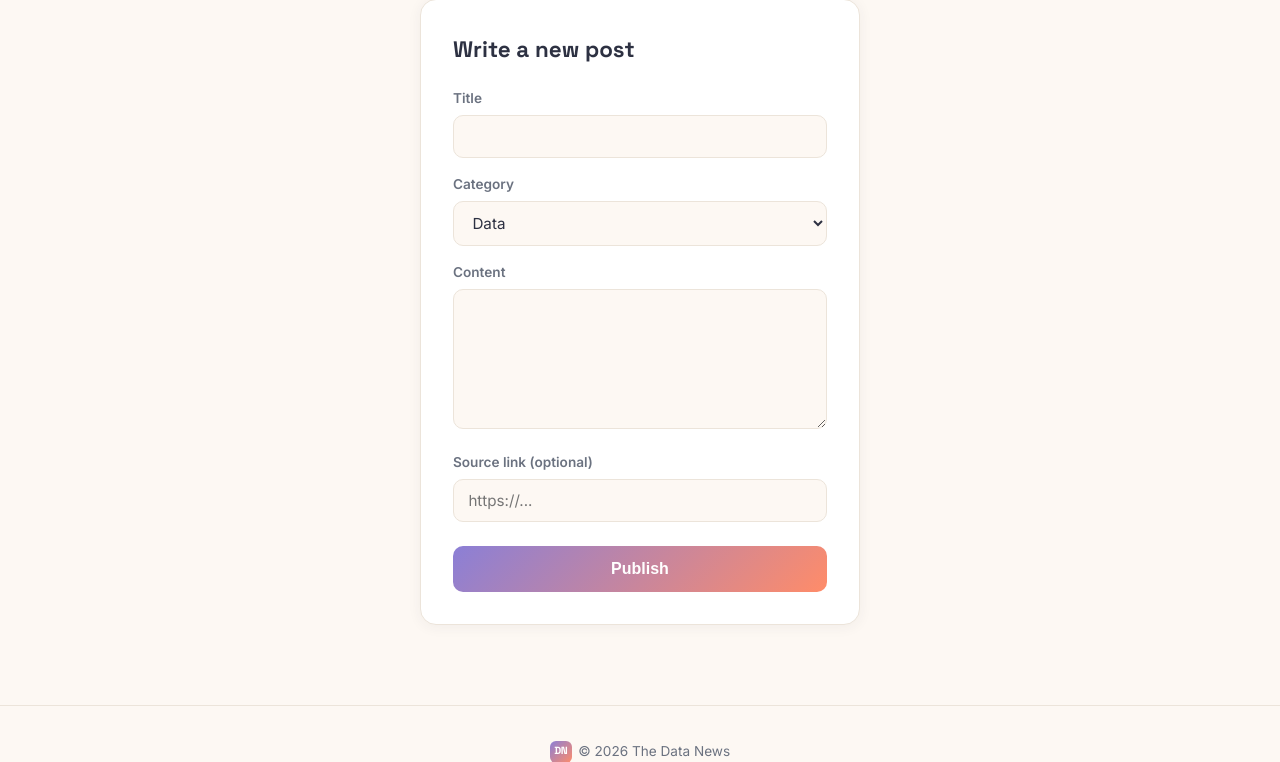
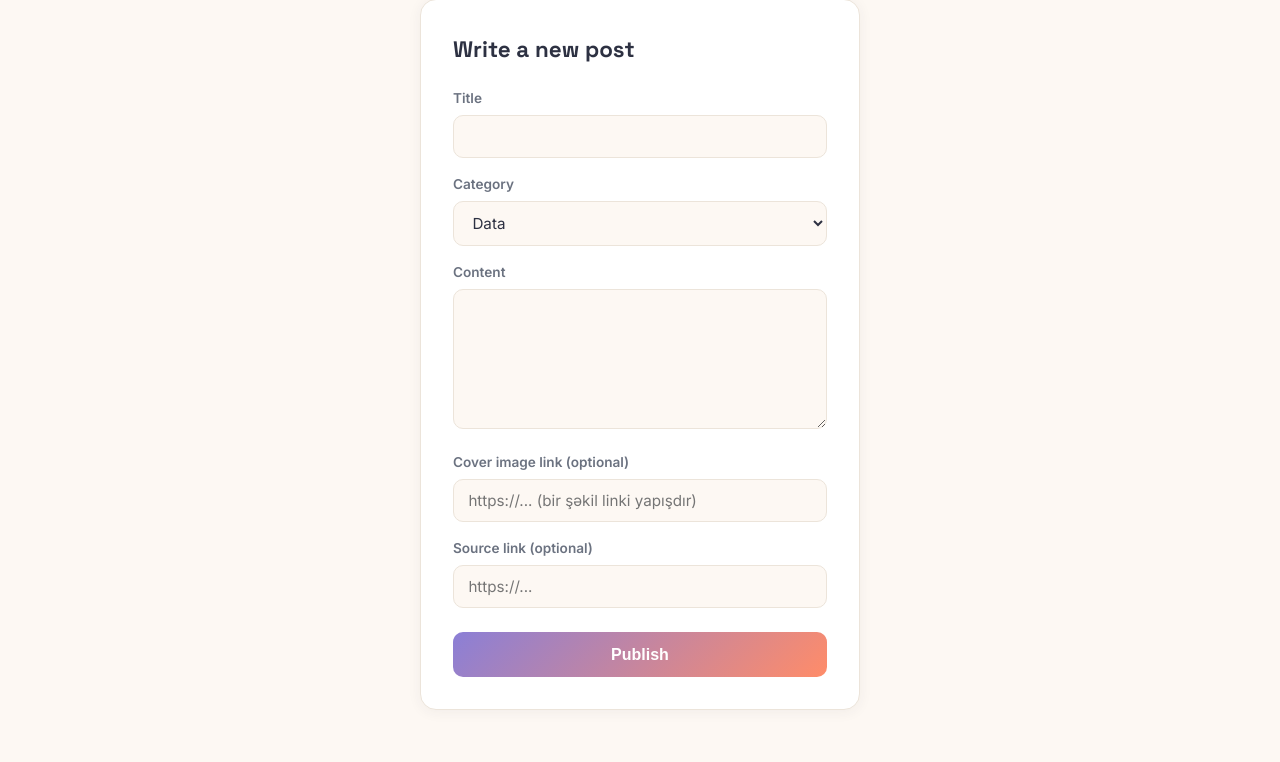
Before and after one commit to AysuHuseynli27/The-Data-Newss, a Flask app: page /add in a window 1280 px wide. Shown: the part 124-886 px from the top of the page. Run offline with Flask 3, Linux system fonts and the light colour scheme; the visitor is signed in with stand-in values (Sample User, id 1).

Commit message:
Add missing cover image field to new post form

```diff
--- a/data-news-blog/templates/add_post.html
+++ b/data-news-blog/templates/add_post.html
@@ -19,6 +19,9 @@
     <label for="content">Content</label>
     <textarea id="content" name="content" required></textarea>
 
+    <label for="image_url">Cover image link (optional)</label>
+    <input type="url" id="image_url" name="image_url" placeholder="https://... (bir şəkil linki yapışdır)">
+
     <label for="source_url">Source link (optional)</label>
     <input type="url" id="source_url" name="source_url" placeholder="https://...">
 
```
